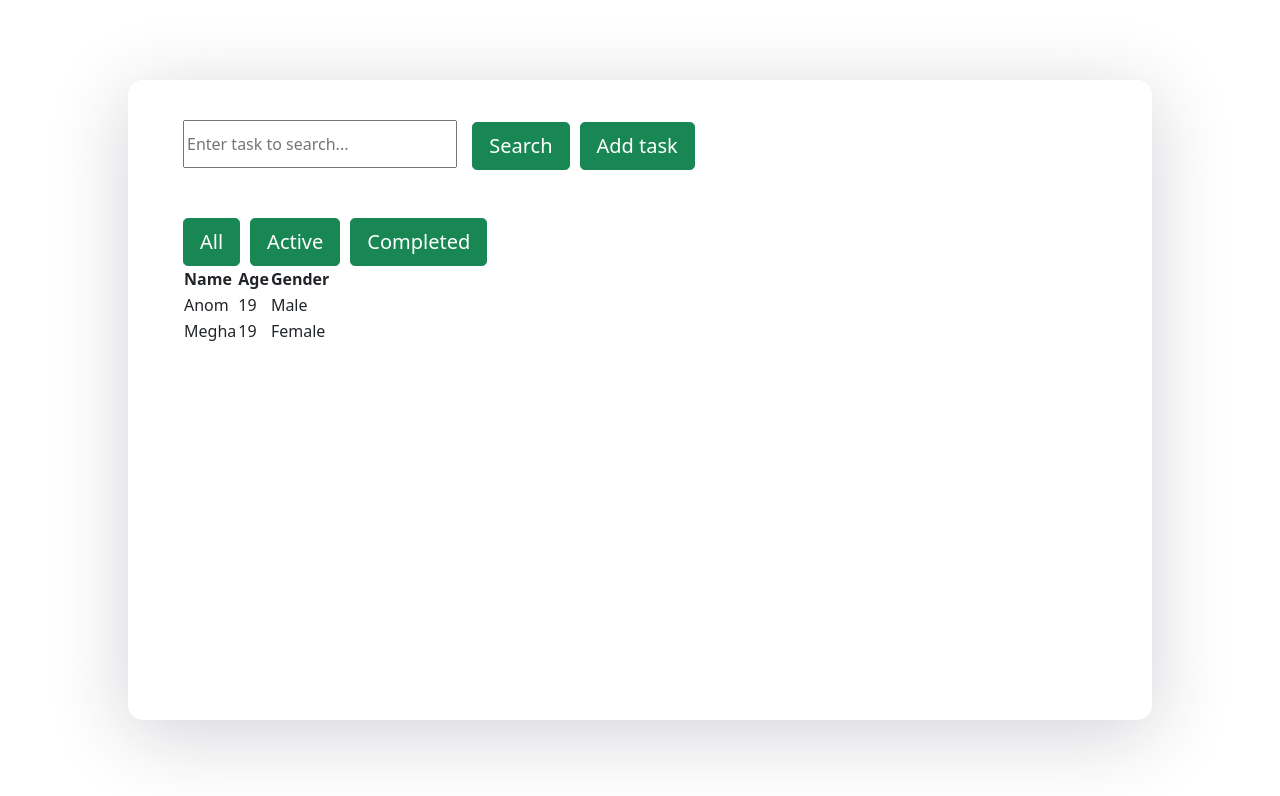
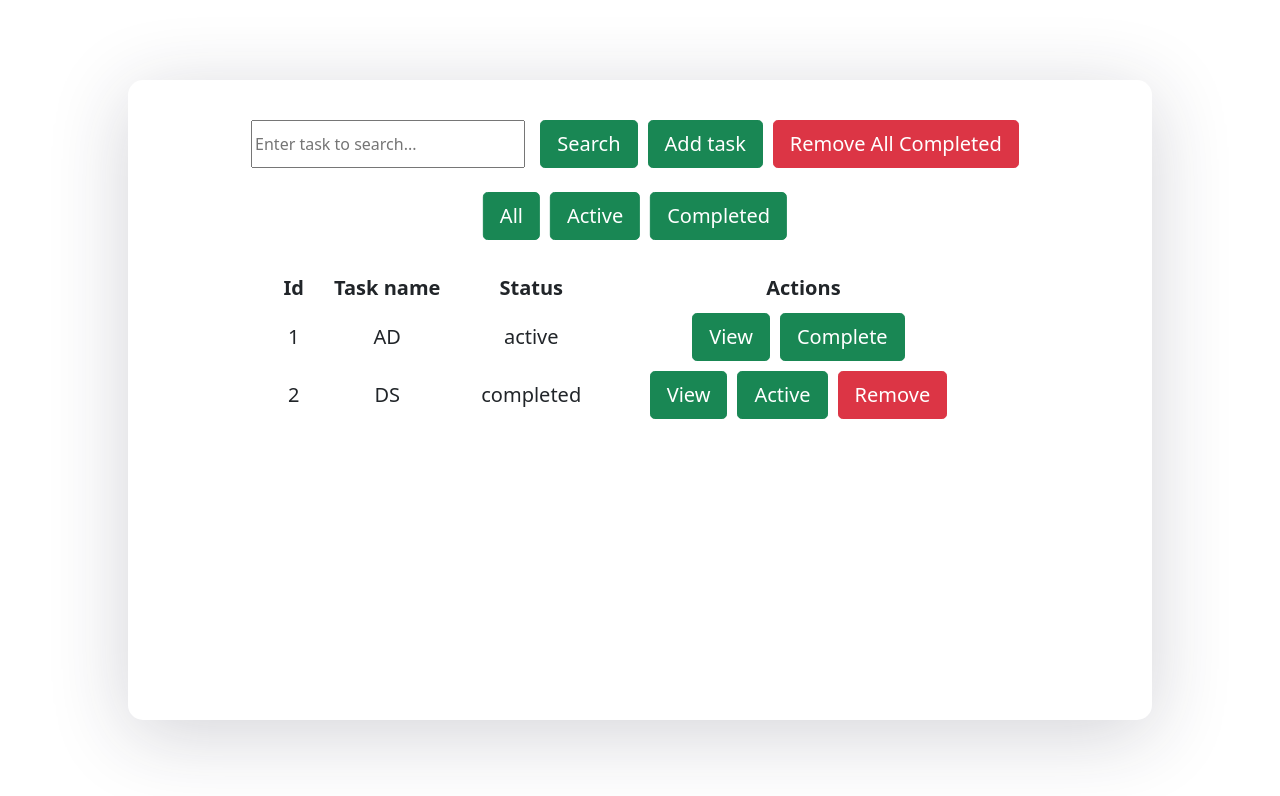
Before and after one commit to DeepanshuShah19/PhotoAlbumApp, a React (Create React App) app in the folder login-registration/: page /todolist in a window 1280 px wide. Shown: the top 796 px of the page. Built offline with nearby package versions, Linux system fonts and the light colour scheme.

Commit message:
Updates UI elements

```diff
--- a/login-registration/src/components/todolist.js
+++ b/login-registration/src/components/todolist.js
@@ -12,15 +12,15 @@ export default class TodoList extends Component {
         this.state = {
             currentDisplay: '',
             addTaskPopup: false,
-            data:[]
+            data: []
         };
 
     }
     componentDidMount() {
         this.setState({
-            data : [
-                { name: "Anom", age: 19, gender: "Male" },
-        { name: "Megha", age: 19, gender: "Female" },
+            data: [
+                { id: "1", name: "AD", status: "active" },
+                { id: "2", name: "DS", status: "completed" },
             ]
         })
 
@@ -90,17 +90,21 @@ export default class TodoList extends Component {
         this.setState({ currentDisplay: 'completed' });
     }
 
+    removeCompleted() {
+        console.log("Completed")
+        this.setState({ currentDisplay: 'completed' });
+    }
+
+    search() {
+        console.log("Completed")
+        this.setState({ currentDisplay: 'completed' });
+    }
+
     render() {
-
-    //     data = [
-    //         { name: "Anom", age: 19, gender: "Male" },
-    // { name: "Megha", age: 19, gender: "Female" },
-    //     ]
         return (
             <div>
-                <form onSubmit={this.handleSubmit}>
-
-                    <div className="mb-5">
+                <div className="mb-5 searchButtons">
+                    {/* <form onSubmit={this.handleSubmit}> */}
                     <input
                         type="text"
                         className="searchField"
@@ -108,51 +112,43 @@ export default class TodoList extends Component {
                         value={this.state.name}
                         onChange={(e) => this.setState({ name: e.target.value })}
                     />
-                        <button type="button" class="btn btn-success btn-lg button_d" onClick={this.displayAll}>Search</button>
+                    <button type="button" class="btn btn-success btn-lg button_d" onClick={this.search}>Search</button>
                     <button type="button" class="btn btn-success btn-lg button_d" onClick={this.displayAll}>Add task</button>
+                    <button type="button" class="btn btn-danger btn-lg button_d" onClick={this.removeCompleted}>Remove All Completed</button>
+                    {/* </form> */}
                 </div>
-                    <div>
+
+                <div className="viewButtons">
                     <button type="button" class="btn btn-success btn-lg button_d" onClick={this.displayAll}>All</button>
                     <button type="button" class="btn btn-success btn-lg button_d" onClick={this.displayActive}>Active</button>
                     <button type="button" class="btn btn-success btn-lg button_d" onClick={this.displayCompleted}>Completed</button>
                 </div>
-                </form>
 
-                {/* <table>
-                    <tr>
-                        <th>Id</th>
-                        <th>Name</th>
-                        <th>Current Status</th>
-                        <th>Actions</th>
-                    </tr>
-                    <tr>
-                        <td>Anom</td>
-                        <td>19</td>
-                        <td>Male</td>
-                    </tr>
-                    <tr>
-                        <td>Megha</td>
-                        <td>19</td>
-                        <td>Female</td>
-                    </tr>
-                    <tr>
-                        <td>Subham</td>
-                        <td>25</td>
-                        <td>Male</td>
-                    </tr>
-                </table> */}
-                <table>
-                    <tr>
-                        <th>Name</th>
-                        <th>Age</th>
-                        <th>Gender</th>
+                <table className="tableClass">
+                    <tr className="tableFields">
+                        <th className="tableFields">Id</th>
+                        <th className="tableFields">Task name</th>
+                        <th className="tableFields">Status</th>
+                        <th className="tableFields">Actions</th>
                     </tr>
                     {this.state.data.map((val, key) => {
                         return (
-                            <tr key={key}>
-                                <td>{val.name}</td>
-                                <td>{val.age}</td>
-                                <td>{val.gender}</td>
+                            <tr key={key} className="tableFields">
+                                <td className="tableFields">{val.id}</td>
+                                <td className="tableFields">{val.name}</td>
+                                <td className="tableFields">{val.status}</td>
+                                <td className="tableFields">{val.status === "completed"
+                                    ? <>
+                                        <button type="button" class="btn btn-success btn-lg button_d" onClick={this.displayCompleted}>View</button>
+                                        <button type="button" class="btn btn-success btn-lg button_d" onClick={this.displayCompleted}>Active</button>
+                                        <button type="button" class="btn btn-danger btn-lg button_d" onClick={this.displayCompleted}>Remove</button>
+                                    </>
+                                    : <>
+                                        <button type="button" class="btn btn-success btn-lg button_d" onClick={this.displayCompleted}>View</button>
+                                        <button type="button" class="btn btn-success btn-lg button_d" onClick={this.displayCompleted}>Complete</button>
+                                    </>
+
+                                }</td>
                             </tr>
                         )
                     })}
--- a/login-registration/src/index.css
+++ b/login-registration/src/index.css
@@ -101,3 +101,39 @@ text-align: center;
   margin-right: 15px;
   height: 48px;
 }
+.tableFields {
+  /* border-width: 1px;
+  border-style: solid;
+  border-color: black; */
+  text-align: center;
+  font-size: 20px;
+  padding: 5px;
+  /* align-self: center; */
+}
+
+.tableClass {
+  width: 80%;
+  margin-top: 100px;
+  /* align-items: center;
+  align-self: center; */
+  margin-left: auto;
+  margin-right: auto;
+}
+
+.viewButtons {
+  /* margin-left: auto;
+  margin-right: auto; */
+  margin: 0;
+  /* margin-top: 50px; */
+  position: absolute;
+  /* top: 50%; */
+  left: 50%;
+  -ms-transform: translate(-50%, -50%);
+  transform: translate(-50%, -50%);
+}
+
+.searchButtons {
+  display: flex;
+  align-items:center ;
+  justify-content: center;
+}
```
Lines whose indentation alone changed are shown as unchanged.
